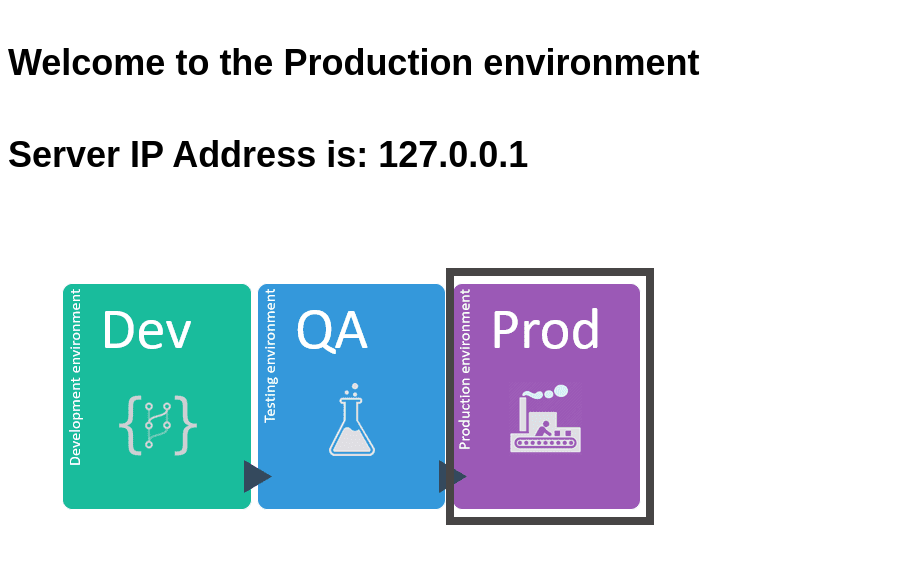
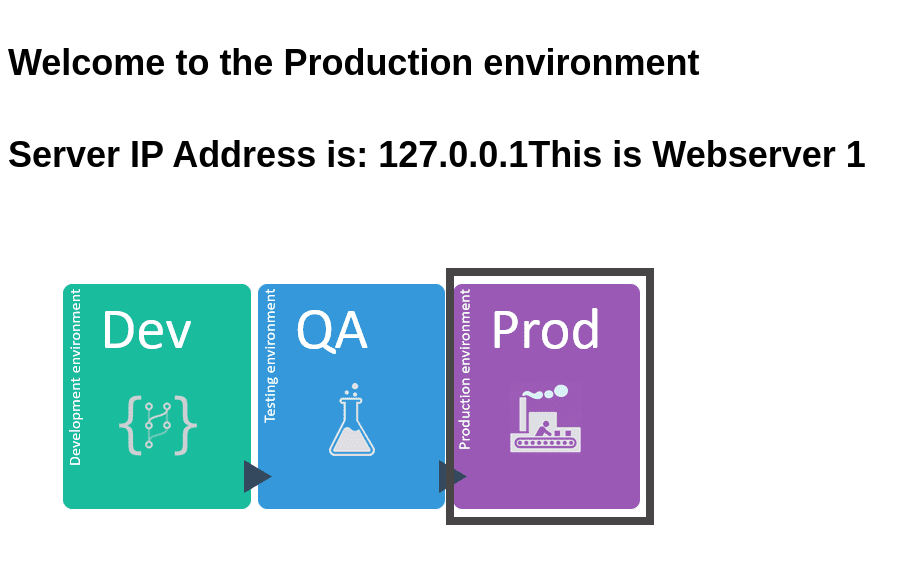
Before and after one commit to atlasblue/webprod, a PHP site: page /index1.php in a window 1280 px wide. Shown: the top 568 px of the page, without its empty margins (0-920 px from the left). Run offline with PHP 8.4, Linux system fonts and the light colour scheme.

Commit message:
Update index1.php

```diff
--- a/index1.php
+++ b/index1.php
@@ -5,5 +5,6 @@
 $ip_server = $_SERVER['SERVER_ADDR'];
 echo '<span style="font-size:36px"><span style="font-family:Arial,Helvetica,sans-serif"><strong>';
 echo "Server IP Address is: $ip_server" ;
+echo "This is Webserver 1" ;
 ?>
 <p><img src="prod.png" /></p>
```
